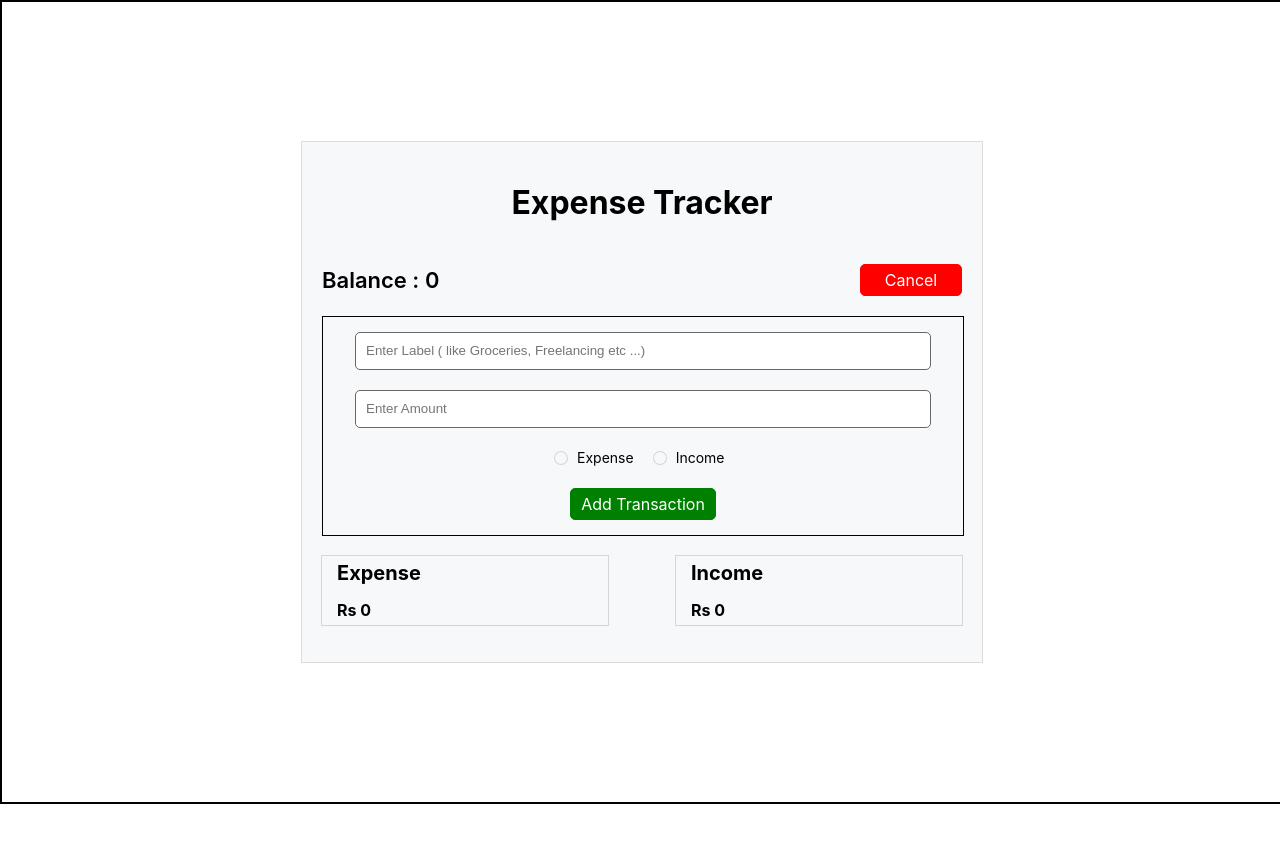
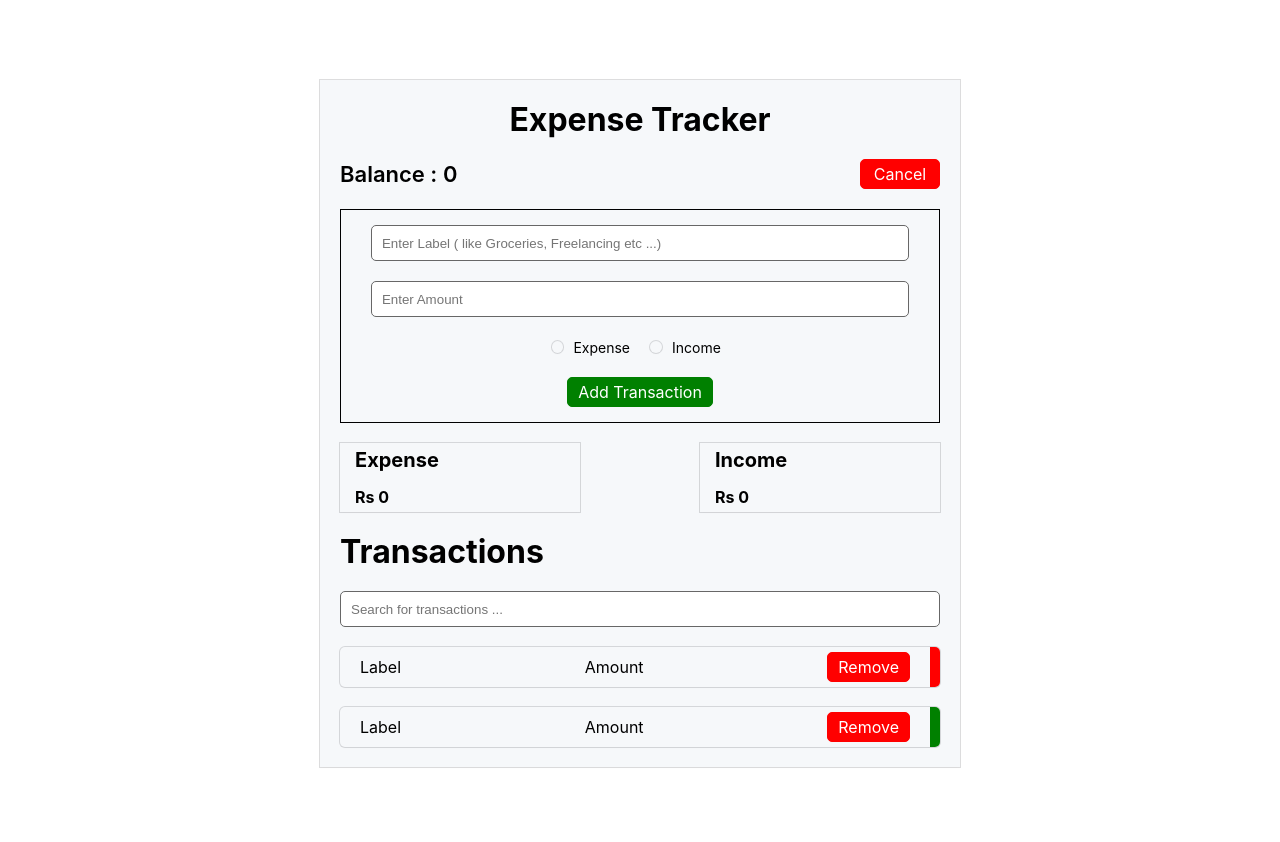
Before and after one commit to BlessenBrahmanet25/Expense_Tracker_Project, a React (Create React App) app in the folder frontend/expense/: page /expenseadd in a window 1280 px wide. Shown: the top 842 px of the page. Before the commit the page ends 804 px from the top, so only its background shows below. Built offline with nearby package versions, Linux system fonts and the light colour scheme.

Commit message:
Commited Changes

```diff
--- a/frontend/expense/public/index.html
+++ b/frontend/expense/public/index.html
@@ -7,7 +7,7 @@
     <meta name="theme-color" content="#000000" />
     <meta
       name="description"
-      content="Web site created using create-react-app"
+      content="Track Your Expenses Using My Project"
     />
     <link rel="apple-touch-icon" href="%PUBLIC_URL%/logo192.png" />
     <!--
@@ -24,7 +24,7 @@
       work correctly both with client-side routing and a non-root public URL.
       Learn how to configure a non-root public URL by running `npm run build`.
     -->
-    <title>React App</title>
+    <title>Expense Tracker</title>
   </head>
   <body>
     <noscript>You need to enable JavaScript to run this app.</noscript>
--- a/frontend/expense/src/components/expenseaddcomp/expenseaddcomp.scss
+++ b/frontend/expense/src/components/expenseaddcomp/expenseaddcomp.scss
@@ -3,11 +3,16 @@ rgba(27, 31, 35, 0.15) 0px 0px 0px 1px;
 
 $background-color-cstm : #f6f8fa;
 
+* {
+
+    box-sizing: border-box;
+}
+
+
 .expenseparentdiv {
 
-    border: 2px solid black;
     width: 100%;
-    height: 100vh;
+    padding: 80px 0px;
     display: flex;
     justify-content: center;
     align-items: center;
@@ -16,7 +21,6 @@ $background-color-cstm : #f6f8fa;
 .expensechilddiv {
 
     width: 50%;
-    height: 480px;
     box-shadow: $box-shadow-cstm;
     background-color: $background-color-cstm;
     display: flex;
@@ -28,6 +32,7 @@ $background-color-cstm : #f6f8fa;
 .expensechilddiv h1 {
 
     text-align: center;
+    margin: 0;
 }
 
 .expensebalancediv {
@@ -195,3 +200,80 @@ $background-color-cstm : #f6f8fa;
     margin: 0px;
     font-size: 16px;
 }
+
+.Transactionhistory {
+    width: 100%;
+    display: flex;
+    flex-direction: column;
+    gap: 20px;
+}
+
+.searchtransactiondiv {
+
+    width: 100%;
+    position: relative;
+}
+
+.Transactionhistory h1 {
+
+    text-align: start;
+}
+
+.searchtransactioncstm {
+
+    width: 100%;
+    height: 36px;
+    padding: 0px 10px;
+    border-radius: 5px;
+    border: 1px solid #676767;
+    outline: none;
+}
+
+.buttonnotclickedcstmdiv {
+    width: 100%;
+    display: flex;
+    align-items: center;
+    justify-content: center;
+}
+
+.transactionallhistory {
+
+    box-shadow: rgba(0, 0, 0, 0.02) 0px 1px 3px 0px, rgba(27, 31, 35, 0.15) 0px 0px 0px 1px;
+    width: 100%;
+    height: 40px;
+    border-radius: 5px;
+    display: flex;
+    align-items: center;
+    justify-content: space-between;
+    padding: 0px 20px;
+
+}
+
+.removecstmbtn {
+
+    text-decoration: none;
+    background-color: red;
+    color: white;
+    padding: 0px 10px;
+    display: flex;
+    align-items: center;
+    justify-content: center;
+    height: 30px;
+    border-radius: 5px;
+    border: 1px solid red;
+    transition: all 0.7s;
+}
+
+.borderrightcstm_red {
+    border-right: 10px solid red;
+}
+
+.borderrightcstm_green {
+
+    border-right: 10px solid green;
+}
+
+.removecstmbtn:hover {
+
+    border: 1px solid black;
+}
--- a/frontend/expense/src/components/expenseaddcomp/expenseaddcomp.tsx
+++ b/frontend/expense/src/components/expenseaddcomp/expenseaddcomp.tsx
@@ -9,14 +9,28 @@ export const ExpenseAddComp = () => {
     const [balance, setBalance] = useState(0);
     const [radiobtnone, setRadiobtnone] = useState(false);
     const [radiobtntwo, setRadiobtntwo] = useState(false);
+    const [checked, setChecked] = useState<string | null>(null);
+    const [errorTrue, setErrorTrue] = useState(false);
+    const [error, setError] = useState('');
+
     const Handleradiobtnone = () => {
         setRadiobtnone(!radiobtnone)
         setRadiobtntwo(false)
+        setChecked('Expense')
+        setErrorTrue(false)
     }
 
     const Handleradiobtntwo = () => {
         setRadiobtntwo(!radiobtntwo)
         setRadiobtnone(false)
+        setChecked('Income')
+        setErrorTrue(false)
+    }
+
+    const HandleAddtransaction = () => {
+
+        setErrorTrue(true)
+        setError("Please select either Expense or Income")
     }
     return (
         <>
@@ -38,8 +52,17 @@ export const ExpenseAddComp = () => {
                                     <p>Income</p>
                                 </div>
                             </div>
+                            {errorTrue && (
+                                radiobtnone == false && radiobtntwo == false ? (<>
+                                    <div className="buttonnotclickedcstmdiv">
+                                        <p style={{ color: 'red', margin: '0px' }}>{error}</p>
+                                    </div>
+                                </>) : (<>
+
+                                </>)
+                            )}
                             <div className="buttoncstmaddtransaction">
-                                <a href="#" className="btnaddtransactioncstm">Add Transaction</a>
+                                <a href="#" className="btnaddtransactioncstm" onClick={HandleAddtransaction}>Add Transaction</a>
                             </div>
                         </div>
                     </div>
@@ -51,6 +74,22 @@ export const ExpenseAddComp = () => {
                         <div className="expensecstmdiv">
                             <h1>Income</h1>
                             <h2>Rs {balance}</h2>
+                        </div>
+                    </div>
+                    <div className="Transactionhistory">
+                        <h1>Transactions</h1>
+                        <div className="searchtransactiondiv">
+                            <input type="Search" className="searchtransactioncstm" placeholder="Search for transactions ..." />
+                        </div>
+                        <div className="transactionallhistory borderrightcstm_red">
+                            <p>Label</p>
+                            <p>Amount</p>
+                            <a href="#" className="removecstmbtn">Remove</a>
+                        </div>
+                        <div className="transactionallhistory borderrightcstm_green">
+                            <p>Label</p>
+                            <p>Amount</p>
+                            <a href="#" className="removecstmbtn">Remove</a>
                         </div>
                     </div>
                 </div>
```
